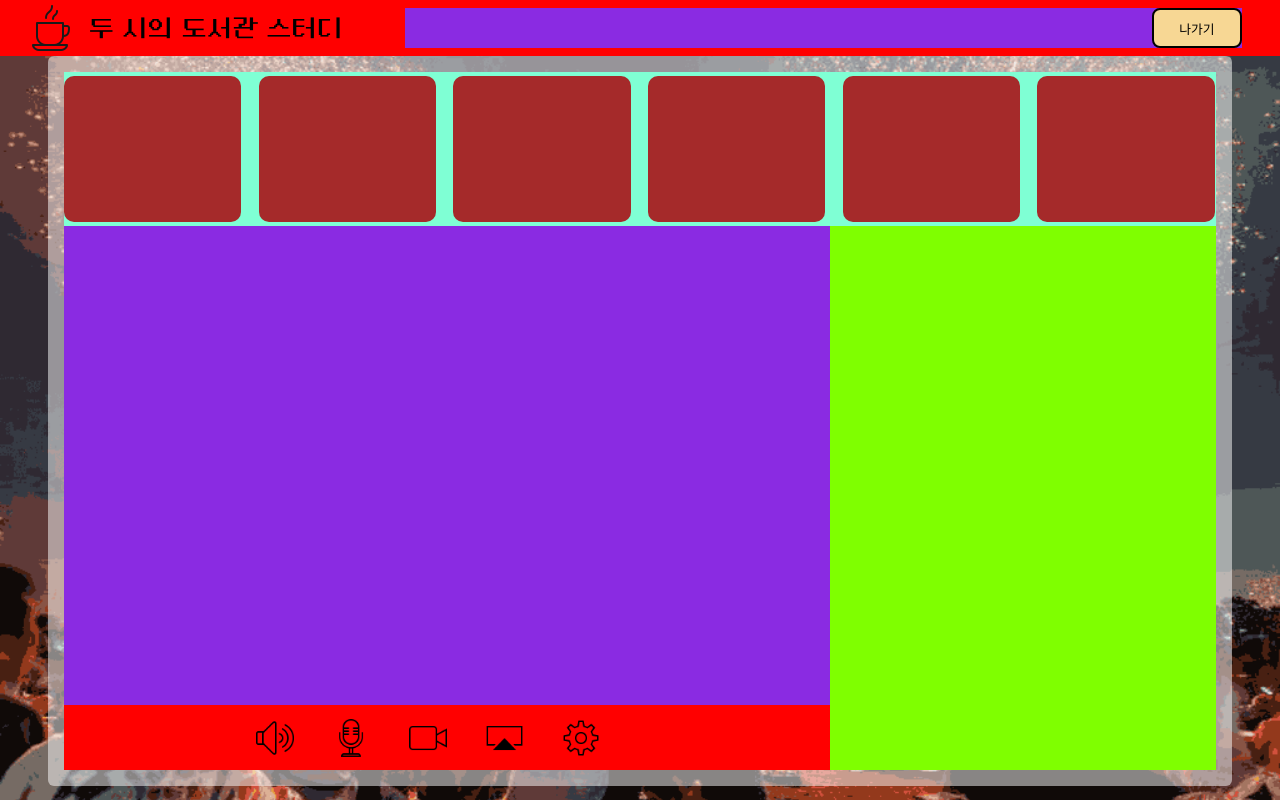
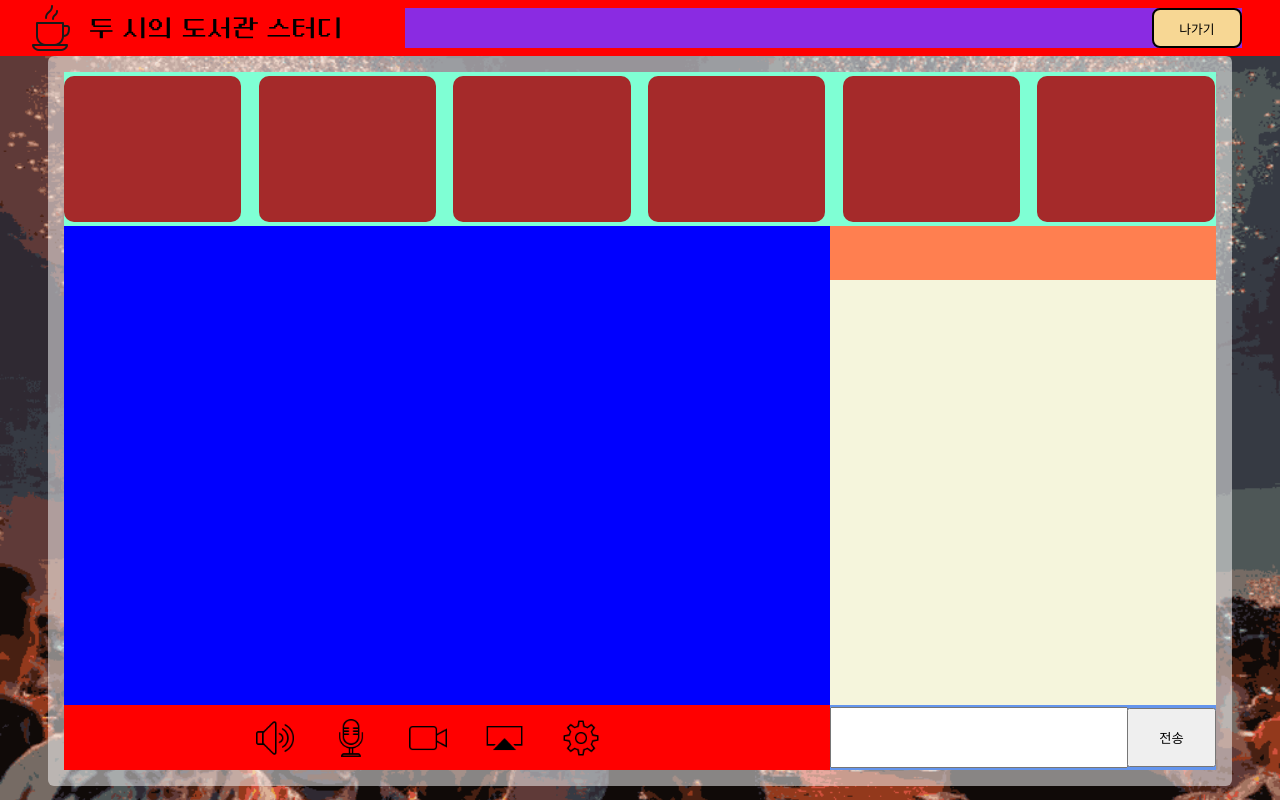
Before and after one commit to qudrnr217/OceanDiary, a Vue app in the folder frontend/: page /festival/study in a window 1280 px wide. Built offline with nearby package versions, Linux system fonts and the light colour scheme; what vue-writer would draw is missing.

Commit message:
feat: 스터디룸(마이크, 카메라, 화면공유, 채팅) 구현 (#56)

```diff
--- a/frontend/src/api/index.js
+++ b/frontend/src/api/index.js
@@ -1,10 +1,10 @@
 import axios from "axios";
 
-const API_BASE_URL = "https://i7a406.p.ssafy.io";
+// const API_BASE_URL = "https://i7a406.p.ssafy.io";
 
 function apiInstance() {
   const instance = axios.create({
-    baseURL: API_BASE_URL,
+    // baseURL: API_BASE_URL,
     headers: {
       "Content-type": "application/json",
     },
@@ -14,7 +14,7 @@ function apiInstance() {
 
 function authorizedApiInstance(token) {
   const instance = axios.create({
-    baseURL: API_BASE_URL,
+    // baseURL: API_BASE_URL,
     headers: {
       "Content-type": "application/json",
       Authorization: token,
--- a/frontend/src/components/room/RoomList.vue
+++ b/frontend/src/components/room/RoomList.vue
@@ -87,7 +87,8 @@ export default {
     const enterRoom = () => {
       axios({
         method: "post",
-        url: `https://i7a406.p.ssafy.io/api/rooms/57`,
+        // url: `https://i7a406.p.ssafy.io/api/rooms/57`,
+        url: `/api/rooms/127`,
         headers: {
           Authorization: store.state.userStore.token,
         },
--- a/frontend/src/components/room/StudyRoom.vue
+++ b/frontend/src/components/room/StudyRoom.vue
@@ -31,6 +31,10 @@
         </div>
         <div class="chat-wrap">
           <div class="share">
+            <div class="share-screen">
+              <user-video :streamManager="state.publisher2" />
+            </div>
+
             <div class="share-icons">
               <img
                 src="@/assets/아이콘/[아이콘]배경음악_ON.png"
@@ -41,6 +45,7 @@
                 src="@/assets/아이콘/[아이콘]마이크_ON.png"
                 alt=""
                 class="mic-icon"
+                @click="mic_toggle()"
               />
               <img
                 src="@/assets/아이콘/[아이콘]카메라_ON.png"
@@ -52,6 +57,7 @@
                 src="@/assets/아이콘/[아이콘]화면공유.png"
                 alt=""
                 class="share-icon"
+                @click="screen_share()"
               />
               <img
                 src="@/assets/아이콘/[아이콘]설정.png"
@@ -60,7 +66,14 @@
               />
             </div>
           </div>
-          <div class="chat"></div>
+          <div class="chat">
+            <div class="chat-header"></div>
+            <div class="chat-box">{{ state.screen_msg }}</div>
+            <div class="chat-footer">
+              <input type="text" class="chat-input" v-model="message" />
+              <button class="submit-btn" @click="submit_msg()">전송</button>
+            </div>
+          </div>
         </div>
       </div>
     </div>
@@ -71,14 +84,15 @@
 import axios from "axios";
 import { OpenVidu } from "openvidu-browser";
 import UserVideo from "./video/UserVideo";
-import { reactive } from "@vue/reactivity";
+import { ref, reactive } from "@vue/reactivity";
 import { useStore } from "vuex";
+import { watch } from "@vue/runtime-core";
 // import { reactive, ref } from "@vue/reactivity";/
 
 axios.defaults.headers.post["Content-Type"] = "application/json";
 
-// const OPENVIDU_SERVER_URL = "https://" + "i7a406.p.ssafy.io" + ":5443";
-// const OPENVIDU_SERVER_SECRET = "A406";
+const OPENVIDU_SERVER_URL = "https://" + "i7a406.p.ssafy.io" + ":5443";
+const OPENVIDU_SERVER_SECRET = "A406";
 export default {
   name: "App",
 
@@ -88,51 +102,181 @@ export default {
 
   setup() {
     const store = useStore();
+    var message = ref("");
 
     const state = reactive({
+      screen_msg: undefined,
       OV: undefined,
+      OV2: undefined,
       session: undefined,
       mainStreamManager: undefined,
       publisher: undefined,
       subscribers: [],
       camera: true,
       openvidu_token: store.state.roomStore.openvidu_token,
+      sessionScreen: undefined,
+      publisher2: undefined,
 
       mySessionId: 123,
       myUserName: "Participant" + Math.floor(Math.random() * 100),
     });
-    var toggle = true;
+
     //카메라 On/Off
+    var v_toggle = true;
     var camera_toggle = () => {
-      console.log("camera toggle!!!");
-      console.log("poublisher: ", state.publisher);
-      console.log("subscribers: ", state.subscribers);
-      console.log("session: ", state.session);
-      console.log(
-        "누구냐!:?" + state.publisher.session.connection.connectionId
-      );
-
-      console.log("현재 커넥션 id: " + store.state.roomStore.connectionId);
-      //publisher 일 경우
-      if (
-        state.publisher.session.connection.connectionId ===
-        store.state.roomStore.connectionId
-      ) {
-        console.log("hi");
-      } else if (
-        state.subscribers[0].stream.connection.connectionId ===
-        store.state.roomStore.connectionId
-      ) {
-        console.log("bye");
-      }
-      //subscriber 일 경우
-
-      toggle = !toggle;
+      v_toggle = !v_toggle;
       // state.publisher.properties.publishVideo = false;
 
       // state.publisher.properties.publishVideo = false;
-      state.publisher.publishVideo(toggle);
+      state.publisher.publishVideo(v_toggle);
     };
+
+    //마이크 On/Off
+    var m_toggle = true;
+    var mic_toggle = () => {
+      console.log("마이크 On/Off!!!");
+      m_toggle = !m_toggle;
+
+      state.publisher.publishAudio(m_toggle);
+    };
+
+    //메세지 전송
+    var submit_msg = () => {
+      console.log("메세지 전송버튼 !!!");
+      state.session
+        .signal({
+          data: message.value,
+          to: [],
+          type: "my-chat",
+        })
+        .then(() => {
+          console.log("Message successfully sent");
+        })
+        .catch((error) => {
+          console.error(error);
+        });
+
+      state.session.on("signal:my-chat", (event) => {
+        state.screen_msg = event.data;
+        console.log(event.data); // Message
+        console.log(event.from); // Connection object of the sender
+        console.log(event.type); // The type of message ("my-chat")
+      });
+    };
+
+    watch(state.screen_msg, (new_msg, old_msg) => {
+      console.log("watch hi!");
+      console.log(new_msg);
+      console.log(old_msg);
+    });
+
+    //화면 공유
+    var screen_share = () => {
+      console.log("화면공유!!");
+      var getToken = (mySessionId) => {
+        return createSession(mySessionId).then((sessionId) =>
+          createToken(sessionId)
+        );
+      };
+
+      // See https://docs.openvidu.io/en/stable/reference-docs/REST-API/#post-session
+      var createSession = (sessionId) => {
+        return new Promise((resolve, reject) => {
+          axios
+            .post(
+              `${OPENVIDU_SERVER_URL}/openvidu/api/sessions`,
+              JSON.stringify({
+                customSessionId: sessionId,
+              }),
+              {
+                auth: {
+                  username: "OPENVIDUAPP",
+                  password: OPENVIDU_SERVER_SECRET,
+                },
+              }
+            )
+            .then((response) => response.data)
+            .then((data) => resolve(data.id))
+            .catch((error) => {
+              if (error.response.status === 409) {
+                resolve(sessionId);
+              } else {
+                console.warn(
+                  `No connection to OpenVidu Server. This may be a certificate error at ${OPENVIDU_SERVER_URL}`
+                );
+                if (
+                  window.confirm(
+                    `No connection to OpenVidu Server. This may be a certificate error at ${OPENVIDU_SERVER_URL}\n\nClick OK to navigate and accept it. If no certificate warning is shown, then check that your OpenVidu Server is up and running at "${OPENVIDU_SERVER_URL}"`
+                  )
+                ) {
+                  location.assign(`${OPENVIDU_SERVER_URL}/accept-certificate`);
+                }
+                reject(error.response);
+              }
+            });
+        });
+      };
+
+      // See https://docs.openvidu.io/en/stable/reference-docs/REST-API/#post-connection
+      var createToken = (sessionId) => {
+        return new Promise((resolve, reject) => {
+          axios
+            .post(
+              `${OPENVIDU_SERVER_URL}/openvidu/api/sessions/${sessionId}/connection`,
+              {},
+              {
+                auth: {
+                  username: "OPENVIDUAPP",
+                  password: OPENVIDU_SERVER_SECRET,
+                },
+              }
+            )
+            .then((response) => response.data)
+            .then((data) => resolve(data.token))
+            .catch((error) => reject(error.response));
+        });
+      };
+
+      state.OV = new OpenVidu();
+      state.sessionScreen = state.OV.initSession();
+      getToken().then((token) => {
+        state.sessionScreen
+          .connect(token)
+          .then(() => {
+            state.publisher2 = state.OV.initPublisher("html-element-id", {
+              videoSource: "screen",
+            });
+
+            state.publisher2.once("accessAllowed", (event) => {
+              console.log("event: " + event);
+              state.publisher2.stream
+                .getMediaStream()
+                .getVideoTracks()[0]
+                .addEventListener("ended", () => {
+                  console.log('User pressed the "Stop sharing" button');
+                });
+              state.sessionScreen.publish(state.publisher2);
+            });
+
+            state.publisher2.once("accessDenied", (event) => {
+              console.log("accessDenied event: " + event);
+              console.warn("ScreenShare: Access Denied");
+            });
+          })
+          .catch((error) => {
+            console.warn(
+              "There was an error connecting to the session:",
+              error.code,
+              error.message
+            );
+          });
+      });
+
+      console.log("screen_share : ~~~~", state.sessionScreen);
+      console.log("screen_share : ~~~~", state.publisher2);
+    }; // end of share
+
+    //세션에 들어갈 때
 
     var joinSession = () => {
       console.log("JoinSession!!");
@@ -200,14 +344,14 @@ export default {
           );
         });
 
-      // state.session.on("publisherStartSpeaking", (event) => {
-      //   const array = event.connection.data.split('"');
-      //   const tmp = array[3].split(",");
-      //   const targetPlayerId = tmp[1];
-      // console.log(event.connection.data);
-      // console.log(targetPlayerId);
+      state.session.on("publisherStartSpeaking", (event) => {
+        const array = event.connection.data.split('"');
+        const tmp = array[3].split(",");
+        const targetPlayerId = tmp[1];
+        console.log(event.connection.data);
+        console.log(targetPlayerId);
         // if (state.playerId === targetPlayerId) {
-      //   state.playerMe.isTalking = true;
+        //   // state.playerMe.isTalking = true;
         // } else {
         //   for (let i = 0; i < state.playersGameInfo.length; i++) {
         //     if (state.playersGameInfo[i].playerId === targetPlayerId) {
@@ -216,22 +360,24 @@ export default {
         //     }
         //   }
         // }
-      // });
-      // state.session.on("publisherStopSpeaking", (event) => {
-      //   const array = event.connection.data.split('"');
-      //   const tmp = array[3].split(",");
-      //   const targetPlayerId = tmp[1];
-      //   if (state.playerId === targetPlayerId) {
-      //     state.playerMe.isTalking = false;
-      //   } else {
-      //     for (let i = 0; i < state.playersGameInfo.length; i++) {
-      //       if (state.playersGameInfo[i].playerId === targetPlayerId) {
-      //         state.playersGameInfo[i].isTalking = false;
-      //         break;
-      //       }
+      });
+      state.session.on("publisherStopSpeaking", (event) => {
+        const array = event.connection.data.split('"');
+        const tmp = array[3].split(",");
+        const targetPlayerId = tmp[1];
+        console.log(event.connection.data);
+        console.log(targetPlayerId);
+        // if (state.playerId === targetPlayerId) {
+        //   state.playerMe.isTalking = false;
+        // } else {
+        //   for (let i = 0; i < state.playersGameInfo.length; i++) {
+        //     if (state.playersGameInfo[i].playerId === targetPlayerId) {
+        //       state.playersGameInfo[i].isTalking = false;
+        //       break;
         //     }
         //   }
-      // });
+        // }
+      });
     }; //end of join Session
 
     var updateMainVideoStreamManager = (stream) => {
@@ -241,9 +387,14 @@ export default {
 
     return {
       state,
+      message,
+
       joinSession,
       updateMainVideoStreamManager,
       camera_toggle,
+      mic_toggle,
+      screen_share,
+      submit_msg,
     };
   },
 };
@@ -383,11 +534,13 @@ export default {
   width: 100%;
   height: 78%;
   background-color: chartreuse;
+  position: relative;
 }
 .share {
   width: 66.5%;
   height: 100%;
   background-color: blueviolet;
+  position: relative;
 }
 .share-icons {
   width: 100%;
@@ -426,4 +579,59 @@ export default {
   position: relative;
   left: 45%;
 }
+
+.share-icons {
+  position: absolute;
+  bottom: 10%;
+}
+
+.share-screen {
+  width: 100%;
+  height: 88%;
+  background-color: blue;
+}
+
+.chat {
+  width: 33.5%;
+  height: 100%;
+  background-color: darkkhaki;
+  position: absolute;
+  left: 66.5%;
+  bottom: 0%;
+}
+
+.chat-header {
+  width: 100%;
+  height: 10%;
+  background-color: coral;
+}
+
+.chat-box {
+  width: 100%;
+  height: 78%;
+  background-color: beige;
+}
+
+.chat-footer {
+  width: 100%;
+  height: 12%;
+  background-color: cornflowerblue;
+  display: flex;
+  justify-content: flex-start;
+  align-items: center;
+  position: relative;
+}
+
+.chat-input {
+  position: absolute;
+  width: 75%;
+  height: 85%;
+}
+
+.submit-btn {
+  position: absolute;
+  width: 23%;
+  height: 90%;
+  left: 77%;
+}
 </style>
--- a/frontend/src/components/user/LoginSocial.vue
+++ b/frontend/src/components/user/LoginSocial.vue
@@ -50,7 +50,7 @@ export default {
       location.href = `https://kauth.kakao.com/oauth/authorize?response_type=code&client_id=2cf03b4e3f6b70ea1253b492a2047118&redirect_uri=https://i7a406.p.ssafy.io/oauth2/kakao`;
     },
     sendNaverUrl() {
-      location.href = `https://nid.naver.com/oauth2.0/authorize?&state=${this.naverState}&client_id=vQpyQoy56bjYmRbrlq5L&response_type=code&redirect_uri=https://i7a406.p.ssafy.io/oauth2/naver`;
+      location.href = `https://nid.naver.com/oauth2.0/authorize?&state=${this.naverState}&client_id=vQpyQoy56bjYmRbrlq5L&response_type=code&redirect_uri=http://localhost:8080/oauth2/naver`;
     },
   },
 };
```
Also changed, not shown: frontend/vue.config.js (+7 -7 lines), 1 other file (tests, documents, lock files or other folders). Lines whose indentation alone changed are shown as unchanged.
